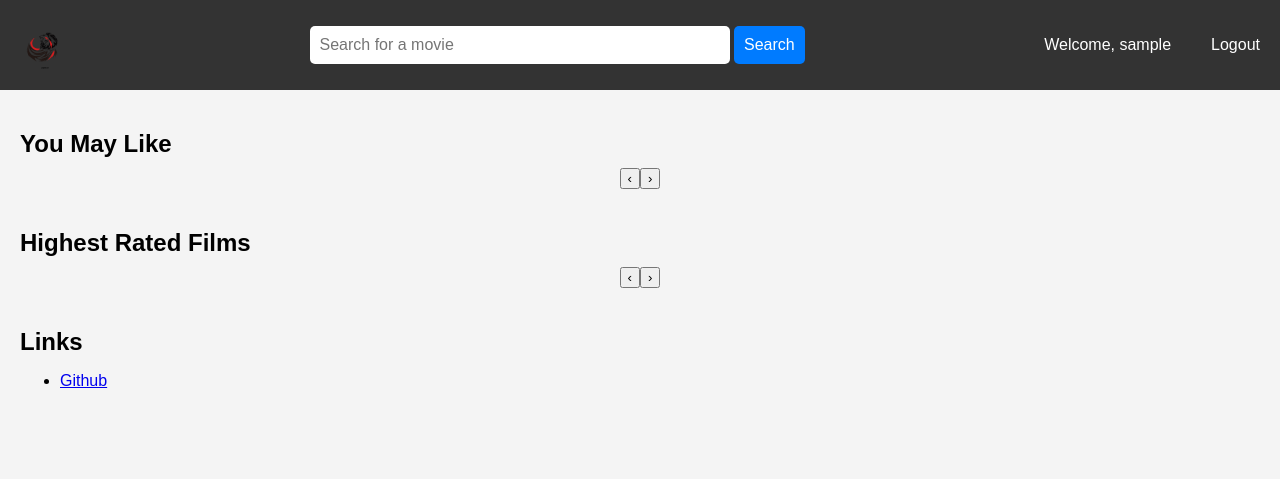
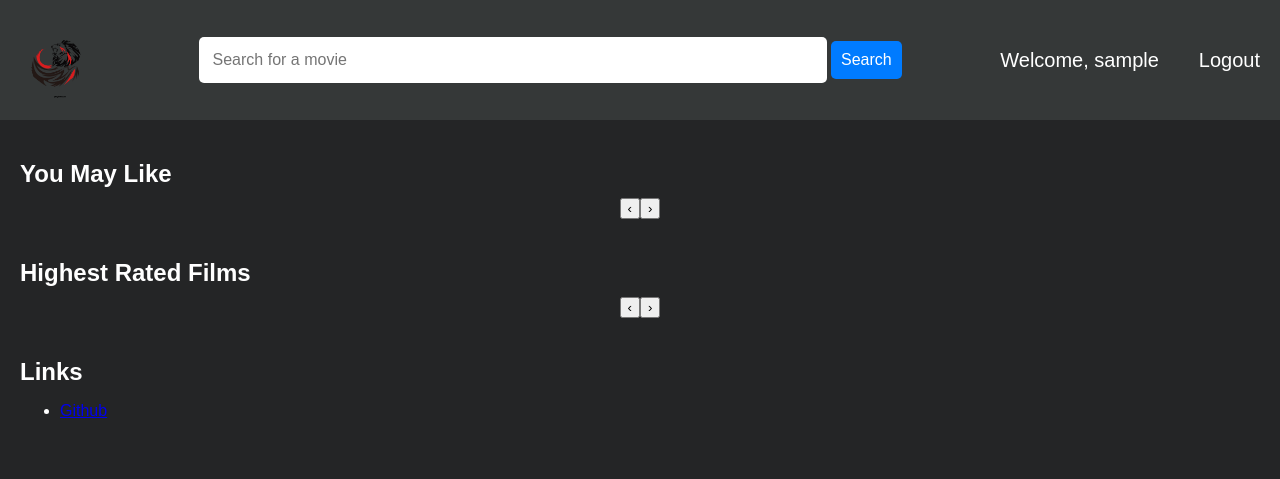
Before and after one commit to thanh309/film-finder, a Flask app: template app/templates/main.html in a window 1280 px wide. Shown: the top 479 px of the page. Run offline with Flask 3, Linux system fonts and the light colour scheme; the template is opened without the code that fills it: most values are stand-ins (such as "Sample title", 1, 10 or a date in 2020); parts of the project's set-up code (start-up, migrations or seed data) failed here and were passed over.

Commit message:
change some css styles

```diff
--- a/app/static/css/main.css
+++ b/app/static/css/main.css
@@ -3,7 +3,10 @@ body, html {
     margin: 0;
     padding: 0;
     font-family: Arial, sans-serif;
-    background: #f4f4f4;
+    /* background: #f4f4f4; */
+    /* ******************************************** */
+    background: #242526;
+    color: white;
 }
 
 .header {
@@ -11,19 +14,27 @@ body, html {
     justify-content: space-between;
     align-items: center;
     padding: 20px;
-    background-color: #333;
+    /* background-color: #333; */
+     /* ******************************************** */
+    background-color: #353838;
     color: white;
 }
 
 .logo {
-    width: 50px;
-    height: 50px;
+    /* ******************************************** */
+    /* width: 50px;
+    height: 50px; */
+    width: 80px;
+    height: 80px;
 }
 
 .search-bar input {
-    padding: 10px;
+    /* padding: 10px; */
+    /* ******************************************** */
+    padding: 14px;
+    width: 600px;
     font-size: 16px;
-    width: 400px;
+    /* width: 400px; */
     border-radius: 5px;
     border: none;
 }
@@ -47,6 +58,8 @@ body, html {
     flex-direction: row;
     align-items: center;
     gap: 40px;
+    /* ************************************** */
+    font-size: 20px;
 }
 
 .user-info a {
```
Also changed, not shown: other parts of app/static/css/main.css (+46 -4 lines), app/static/css/login.css (+5 -2 lines), app/static/images/image.png (added), 1 other file.
